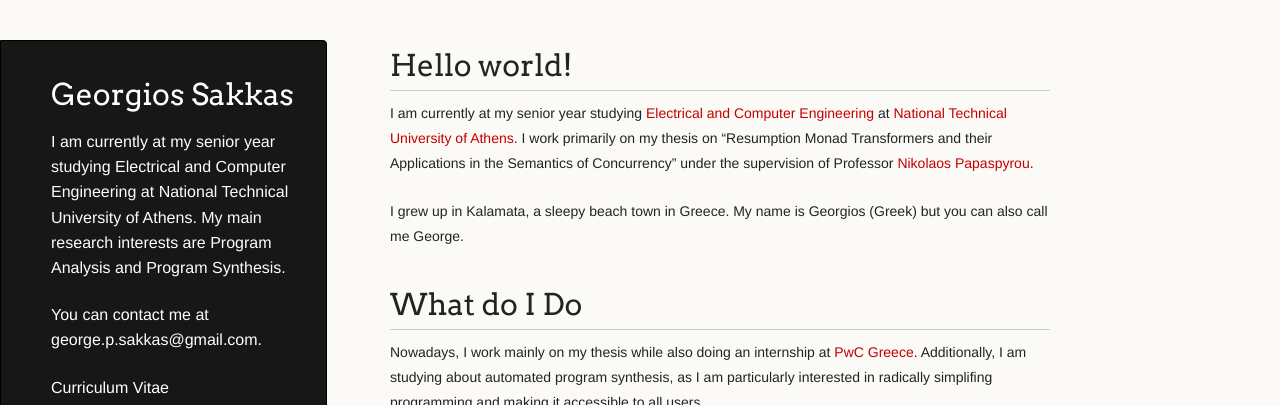
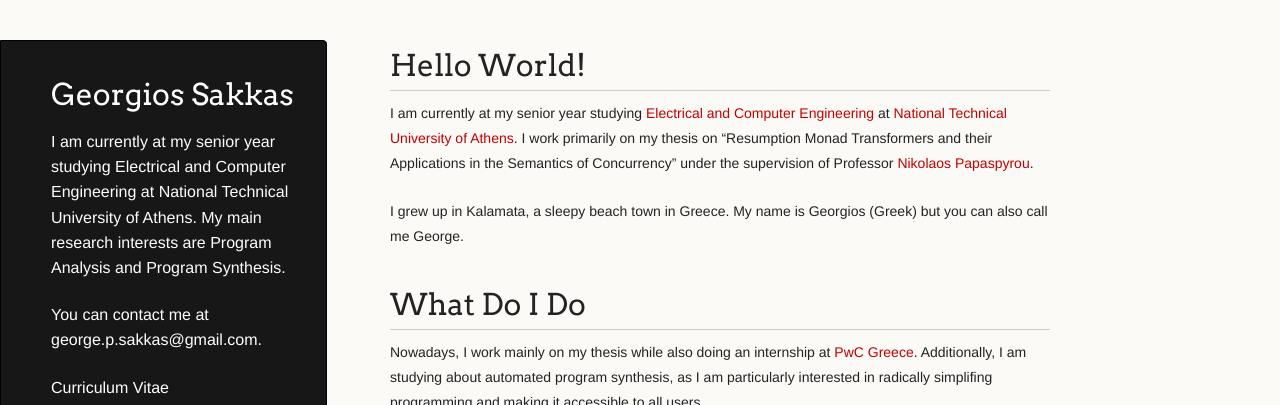
Before and after one commit to gsakkas/gsakkas.github.io, a Jekyll site: the page built from index.md, in a window 1280 px wide. Shown: the top 405 px of the page. Built offline with Jekyll 4.4.1, drawn with Linux system fonts in a browser that asks for light colours; nearby versions of some CDN libraries; our own code applies the rules of GitHub Pages for plain Markdown files; part of the change alters nothing that is shown.

```diff
--- a/index.md
+++ b/index.md
@@ -1,16 +1,15 @@
 ---
 layout: default
-title:
 overview: true
 ---
 
-# Hello world!
+# Hello World!
 
 I am currently at my senior year studying [Electrical and Computer Engineering](https://www.ece.ntua.gr/en) at [National Technical University of Athens](https://www.ntua.gr/en/). I work primarily on my thesis on "Resumption Monad Transformers and their Applications in the Semantics of Concurrency" under the supervision of Professor [Nikolaos Papaspyrou](http://www.softlab.ntua.gr/~nickie/).
 
 I grew up in Kalamata, a sleepy beach town in Greece. My name is Georgios (Greek) but you can also call me George.
 
-# What do I Do
+# What Do I Do
 
 Nowadays, I work mainly on my thesis while also doing an internship at [PwC Greece](https://www.pwc.com/gr/en.html). Additionally, I am studying about automated program synthesis, as I am particularly interested in radically simplifing programming and making it accessible to all users.
 
```
